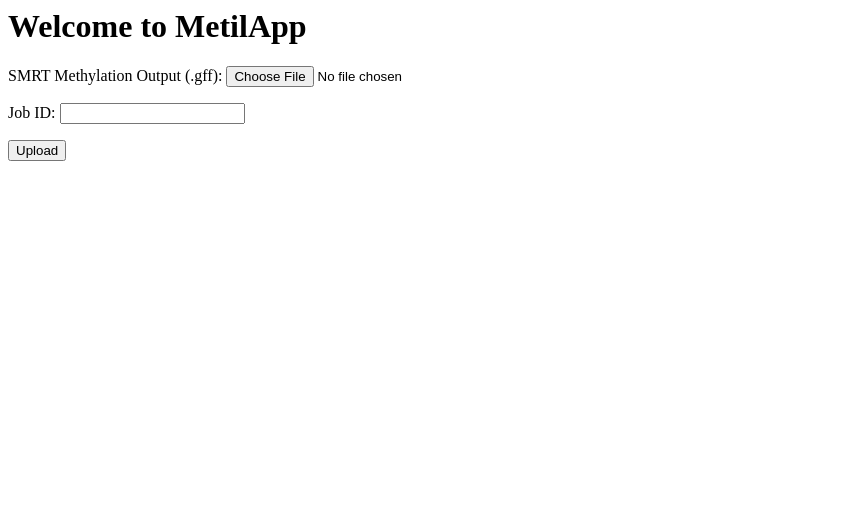
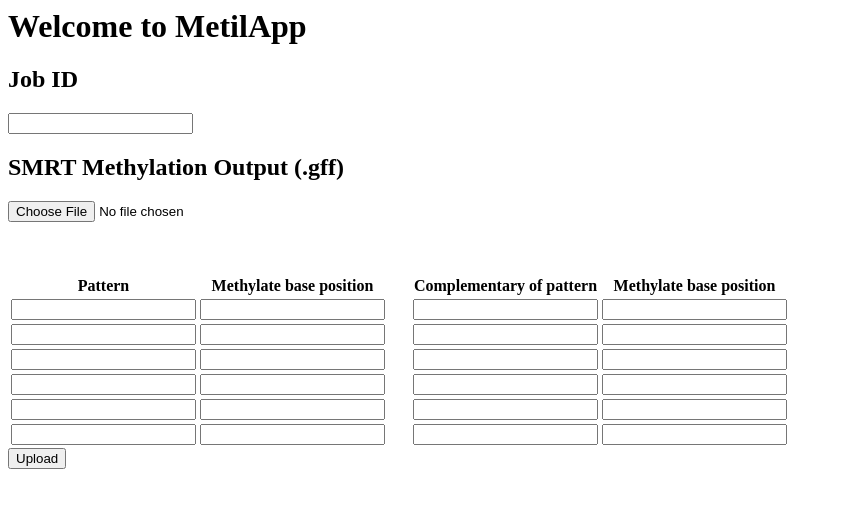
Before and after one commit to GabrielGutiP/methylappOld, a Django app: page / in a window 1280 px wide. Shown: the top 508 px of the page, without its empty margins (0-842 px from the left). Run offline with Django 3.2, Linux system fonts and the light colour scheme.

Commit message:
Form con patrones

```diff
--- a/metilapp/forms.py
+++ b/metilapp/forms.py
@@ -1,7 +1,39 @@
 # -*- encoding: utf-8 -*-
 from django import forms
-from .validators import validate_file_extension
+from django.forms.fields import IntegerField
+from .validators import validate_file_extension, validate_pat_IUPAC, validate_pos_compl, validate_pos_in_pattern, validate_pos_pat
 
 class MetilForm(forms.Form):
-     file = forms.FileField(label="SMRT Methylation Output (.gff)", validators=[validate_file_extension])
+     m_out = forms.FileField(label="SMRT Methylation Output (.gff)", validators=[validate_file_extension])
      job_ID = forms.CharField(label="Job ID" , required=False)
+
+
+     patron1 = forms.CharField(label="Pattern 1", required=False, validators=[validate_pat_IUPAC])
+     pos_pat1 = forms.IntegerField(label="Methylate base position", required=False, validators=[validate_pos_pat])
+     compl_pat1 = forms.CharField(label="Complementary of Pattern 1", required=False, validators=[validate_pat_IUPAC])
+     pos_compl_pat1 = forms.IntegerField(label="Methylate base position", required=False, validators=[validate_pos_compl])
+
+     patron2 = forms.CharField(label="Pattern 2", required=False, validators=[validate_pat_IUPAC])
+     pos_pat2 = forms.IntegerField(label="Methylate base position", required=False, validators=[validate_pos_pat])
+     compl_pat2 = forms.CharField(label="Complementary of Pattern 2", required=False, validators=[validate_pat_IUPAC])
+     pos_compl_pat2 = forms.IntegerField(label="Methylate base position", required=False, validators=[validate_pos_compl])
+
+     patron3 = forms.CharField(label="Pattern 3", required=False, validators=[validate_pat_IUPAC])
+     pos_pat3 = forms.IntegerField(label="Methylate base position", required=False, validators=[validate_pos_pat])
+     compl_pat3 = forms.CharField(label="Complementary of Pattern 3", required=False, validators=[validate_pat_IUPAC])
+     pos_compl_pat3 = forms.IntegerField(label="Methylate base position", required=False, validators=[validate_pos_compl])
+
+     patron4 = forms.CharField(label="Pattern 4", required=False, validators=[validate_pat_IUPAC])
+     pos_pat4 = forms.IntegerField(label="Methylate base position", required=False, validators=[validate_pos_pat])
+     compl_pat4 = forms.CharField(label="Complementary of Pattern 4", required=False, validators=[validate_pat_IUPAC])
+     pos_compl_pat4 = forms.IntegerField(label="Methylate base position", required=False, validators=[validate_pos_compl])
+
+     patron5 = forms.CharField(label="Pattern 5", required=False, validators=[validate_pat_IUPAC])
+     pos_pat5 = forms.IntegerField(label="Methylate base position", required=False, validators=[validate_pos_pat])
+     compl_pat5 = forms.CharField(label="Complementary of Pattern 5", required=False, validators=[validate_pat_IUPAC])
+     pos_compl_pat5 = forms.IntegerField(label="Methylate base position", required=False, validators=[validate_pos_compl])
+
+     patron6 = forms.CharField(label="Pattern 6", required=False, validators=[validate_pat_IUPAC])
+     pos_pat6 = forms.IntegerField(label="Methylate base position", required=False, validators=[validate_pos_pat])
+     compl_pat6 = forms.CharField(label="Complementary of Pattern 6", required=False, validators=[validate_pat_IUPAC])
+     pos_compl_pat6 = forms.IntegerField(label="Methylate base position", required=False, validators=[validate_pos_compl])
--- a/metilapp/templates/metilapp/main_page.html
+++ b/metilapp/templates/metilapp/main_page.html
@@ -5,10 +5,74 @@
     <body>
         <form method="POST" class="post-form" enctype="multipart/form-data">
             {% csrf_token %}
-            {{ form.as_p }}
+            <p>
+                <h2>{{ form.job_ID.label }}</h2>
+                {{ form.job_ID }}
+            </p>
+            <p>
+                <h2>{{ form.m_out.label }}</h2>
+                {{ form.m_out }}
+            </p>
+            <br><br>
+            <table>
+                <head>
+                    <tr>
+                        <th>Pattern</th>
+                        <th>Methylate base position</th>
+                        <th><span style="padding-left:20px"></span></th>
+                        <th>Complementary of pattern</th>
+                        <th>Methylate base position</th>
+                    </tr>
+                </head>
+                <body>
+                    <tr>
+                        <td>{{ form.patron1 }}</td>
+                        <td>{{ form.pos_pat1 }}</td>
+                        <th></th>
+                        <td>{{ form.compl_pat1 }}</td>
+                        <td>{{ form.pos_compl_pat1 }}</td>
+                    </tr>
+                    <tr>
+                        <td>{{ form.patron2 }}</td>
+                        <td>{{ form.pos_pat2 }}</td>
+                        <th></th>
+                        <td>{{ form.compl_pat2 }}</td>
+                        <td>{{ form.pos_compl_pat2 }}</td>
+                    </tr>
+                    <tr>
+                        <td>{{ form.patron3 }}</td>
+                        <td>{{ form.pos_pat3 }}</td>
+                        <th></th>
+                        <td>{{ form.compl_pat3 }}</td>
+                        <td>{{ form.pos_compl_pat3 }}</td>
+                    </tr>
+                    <tr>
+                        <td>{{ form.patron4 }}</td>
+                        <td>{{ form.pos_pat4 }}</td>
+                        <th></th>
+                        <td>{{ form.compl_pat4 }}</td>
+                        <td>{{ form.pos_compl_pat4 }}</td>
+                    </tr>
+                    <tr>
+                        <td>{{ form.patron5 }}</td>
+                        <td>{{ form.pos_pat5 }}</td>
+                        <th></th>
+                        <td>{{ form.compl_pat5 }}</td>
+                        <td>{{ form.pos_compl_pat5 }}</td>
+                    </tr>
+                    <tr>
+                        <td>{{ form.patron6 }}</td>
+                        <td>{{ form.pos_pat6 }}</td>
+                        <th></th>
+                        <td>{{ form.compl_pat6 }}</td>
+                        <td>{{ form.pos_compl_pat6 }}</td>
+                    </tr>
+                </body>
+            </table>
 
             <button type="submit" class="save btn btn-default">Upload</button>
         </form>
         <p>{{message}}</p>
+        <p>{{val}}</p>
     </body>
 </html>
--- a/metilapp/views.py
+++ b/metilapp/views.py
@@ -1,3 +1,4 @@
+from .validators import validate_comp_if_pattern, validate_pos_in_compl_pat, validate_pos_in_pattern
 from .forms import MetilForm
 from .functions import delete_file, handle_uploaded_file, methyl_type_stadistics, read_file_gff
 from django.shortcuts import render
@@ -5,11 +6,14 @@
 # Create your views here.
 
 def main_page(request):
+    validation=""
     message=""
+
     if request.method=='POST':
         form = MetilForm(request.POST, request.FILES)
-        if form.is_valid():
-            f=request.FILES['file']
+        validation=validate_pos_in_pattern(form) + validate_pos_in_compl_pat(form) + validate_comp_if_pattern(form)
+        if form.is_valid() and validation=="":
+            f=request.FILES['m_out']
             jobID = f.name
             if form.data['job_ID']:
                 jobID = form.data['job_ID']
@@ -21,4 +25,4 @@
         else:
             message = form.errors
     form = MetilForm()
-    return render(request,'metilapp/main_page.html', {'form': form,'message': message})
+    return render(request,'metilapp/main_page.html', {'form': form,'message': message, 'val': validation})
```
Also changed, not shown: metilapp/validators.py (+51 -2 lines).
